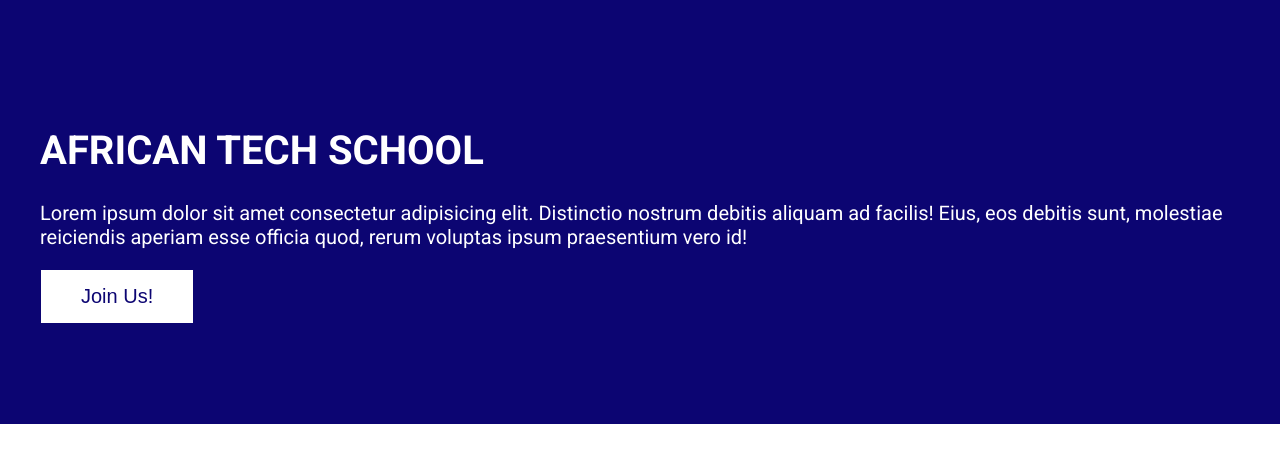
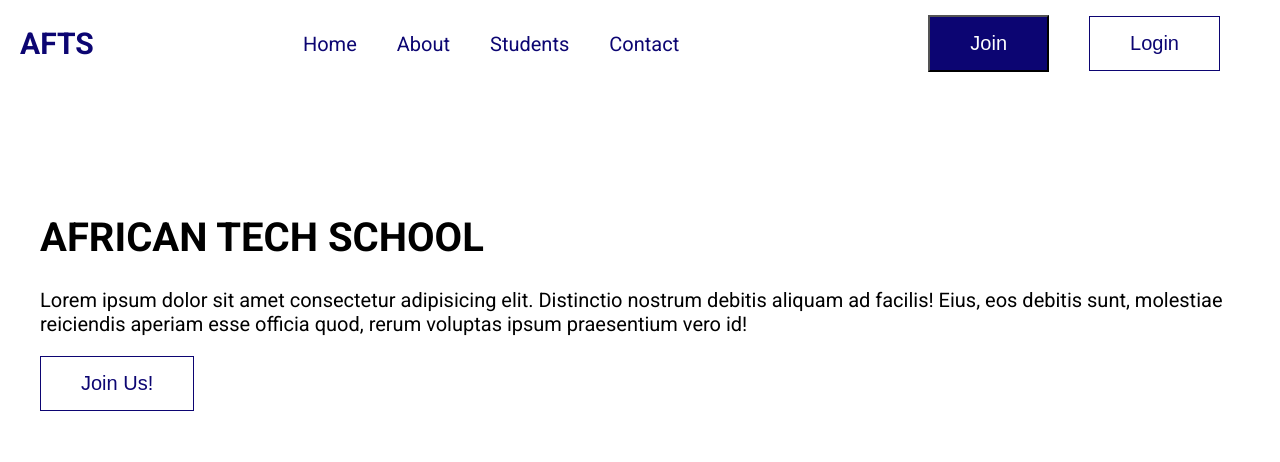
Before and after one commit to nwabueze1/school, a Next.js app: page / in a window 1280 px wide. Shown: the top 462 px of the page. Built offline with nearby package versions, Linux system fonts and the light colour scheme.

Commit message:
remove border-bottom from navbar

```diff
--- a/components/navbar/NavBar.tsx
+++ b/components/navbar/NavBar.tsx
@@ -8,6 +8,7 @@ import NavListItem from "./NavListItem";
 import NavLogo from "./NavLogo";
 import NavToggler from "./NavToggler";
 import Button from "../button/Button";
+import Container from "../container/Container";
 export default function NavBar() {
   const [active, setActive] = useState(false);
 
--- a/components/navbar/Navbar.module.scss
+++ b/components/navbar/Navbar.module.scss
@@ -5,7 +5,7 @@ $primary-color: rgb(12, 5, 114);
   flex-wrap: wrap;
   padding: 5px;
   align-items: center;
-  border-bottom: 1px solid $primary-color;
+  // border-bottom: 1px solid $primary-color;
 }
 .nav__logo {
   margin: 0;
--- a/pages/index.tsx
+++ b/pages/index.tsx
@@ -11,7 +11,11 @@ const Home: NextPage = () => {
       <Head>
         <title>Home Page</title>
       </Head>
-      <Block variant="contained">
+      <Container>
+        <NavBar />
+      </Container>
+
+      <Block variant="normal">
         <Container>
           <h1>AFRICAN TECH SCHOOL</h1>
           <p>
```
